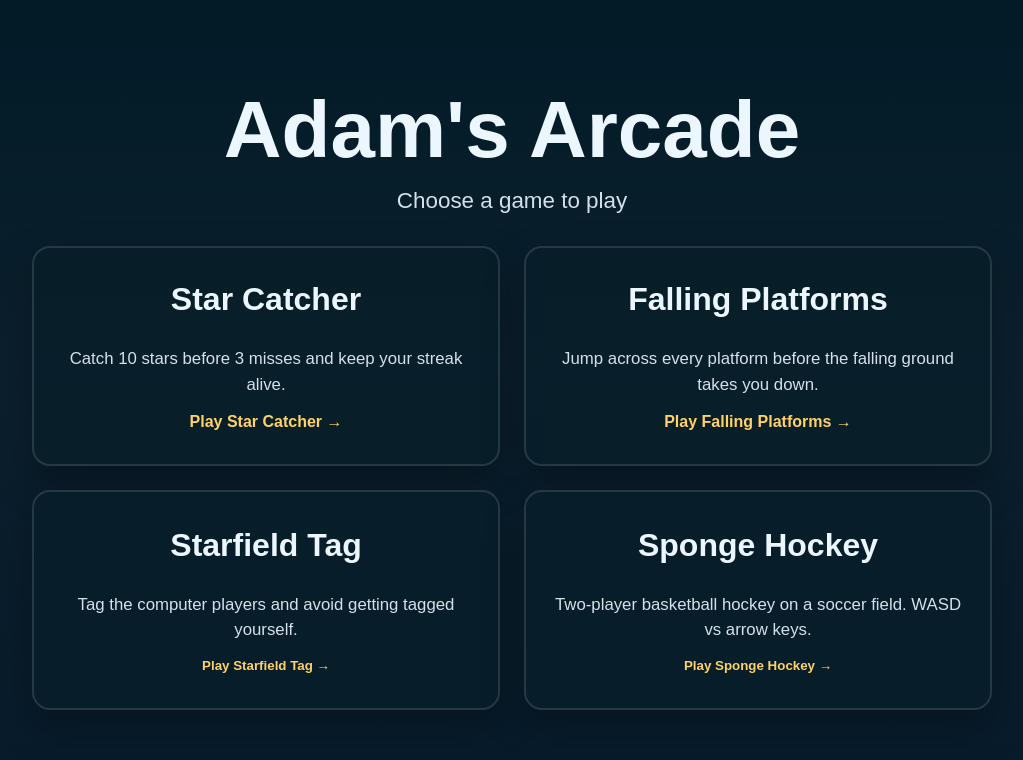
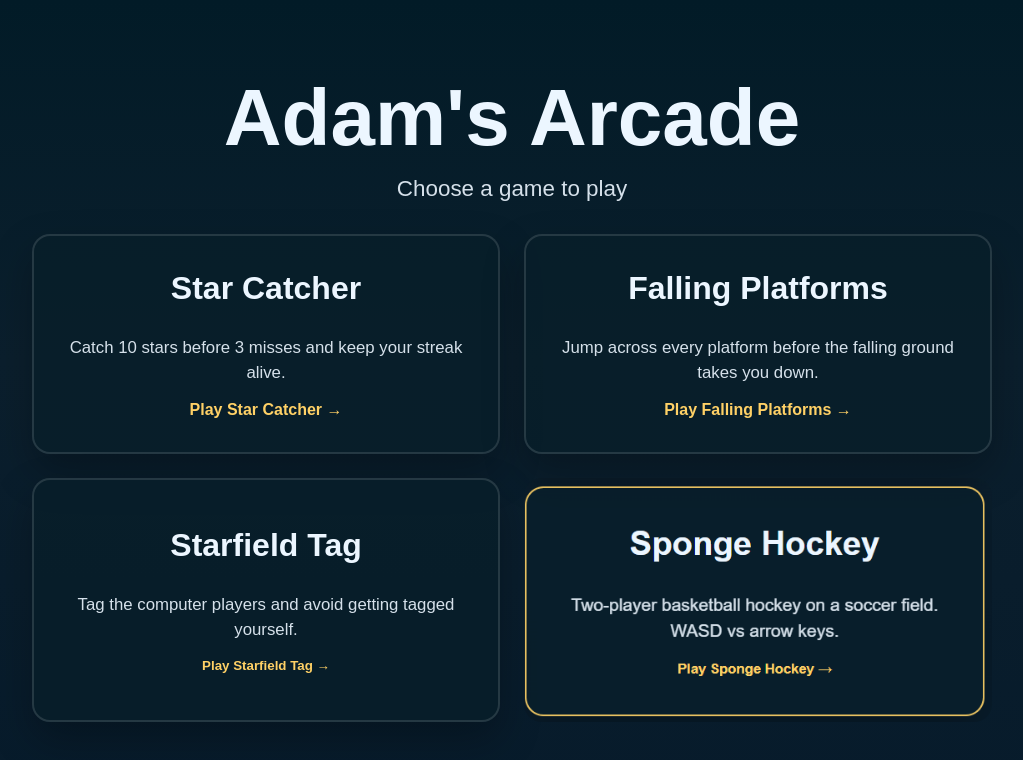
Before and after one commit to ajafferpace/my-arcade, a plain HTML site: page index.html in a window 1280 px wide. Shown: the whole page, without its empty margins (128-1151 px from the left). Drawn offline with Linux system fonts and the light colour scheme.

Commit message:
Add files via upload

```diff
--- a/index.html
+++ b/index.html
@@ -93,6 +93,21 @@
       width: 100%;
       font-family: inherit;
       cursor: pointer;
+    }
+
+    button.game-card.image-card {
+      min-height: 0;
+      padding: 0;
+      overflow: hidden;
+      border: 0;
+      background: transparent;
+      box-shadow: none;
+    }
+
+    .game-card-image {
+      display: block;
+      width: 100%;
+      height: auto;
     }
 
     .tag-game-modal {
@@ -207,10 +222,8 @@
         <span class="game-action">Play Starfield Tag &rarr;</span>
       </button>
 
-      <button class="game-card" id="openSpongeHockey" type="button">
-        <h2>Sponge Hockey</h2>
-        <p>Two-player basketball hockey on a soccer field. WASD vs arrow keys.</p>
-        <span class="game-action">Play Sponge Hockey &rarr;</span>
+      <button class="game-card image-card" id="openSpongeHockey" type="button">
+        <img class="game-card-image" src="sponge-hockey-card.png" alt="Sponge Hockey — two-player basketball hockey. Play Sponge Hockey.">
       </button>
 
     </div>
```
Also changed, not shown: sponge-hockey-card.png (added).
